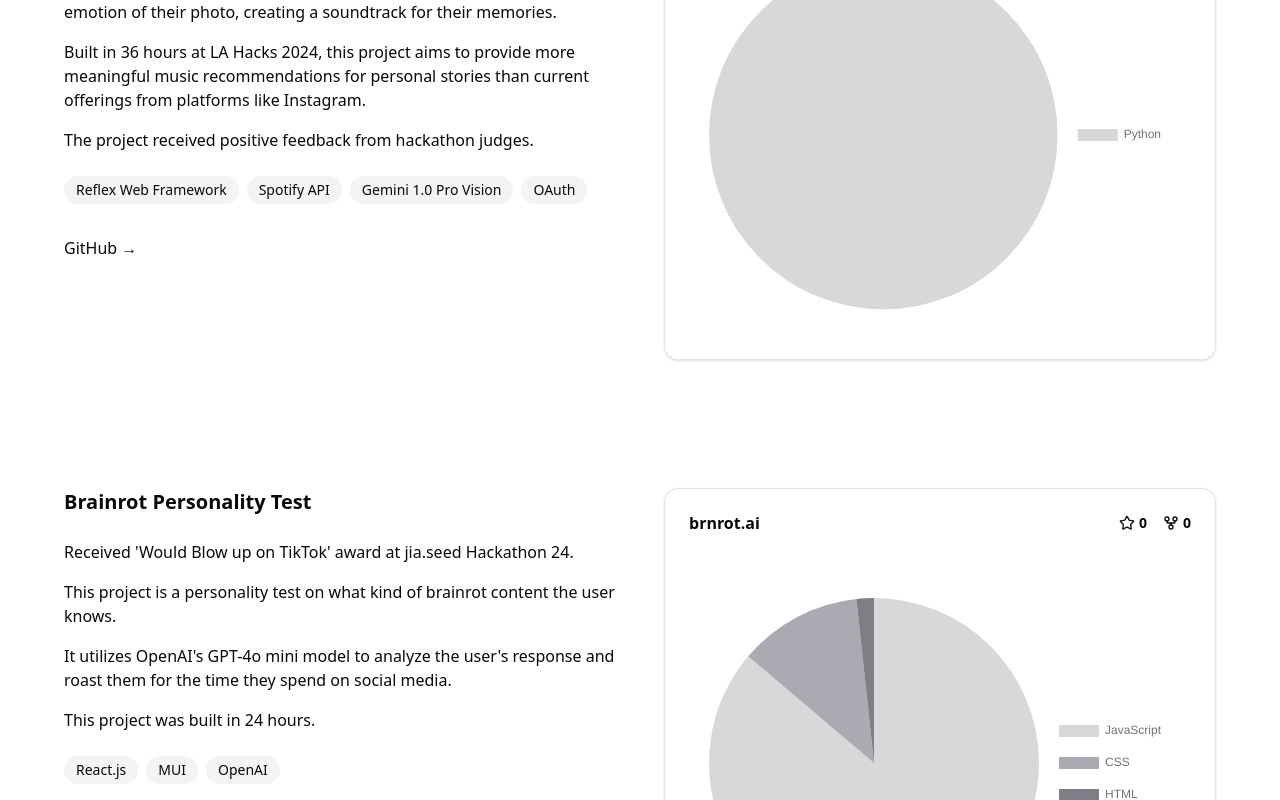
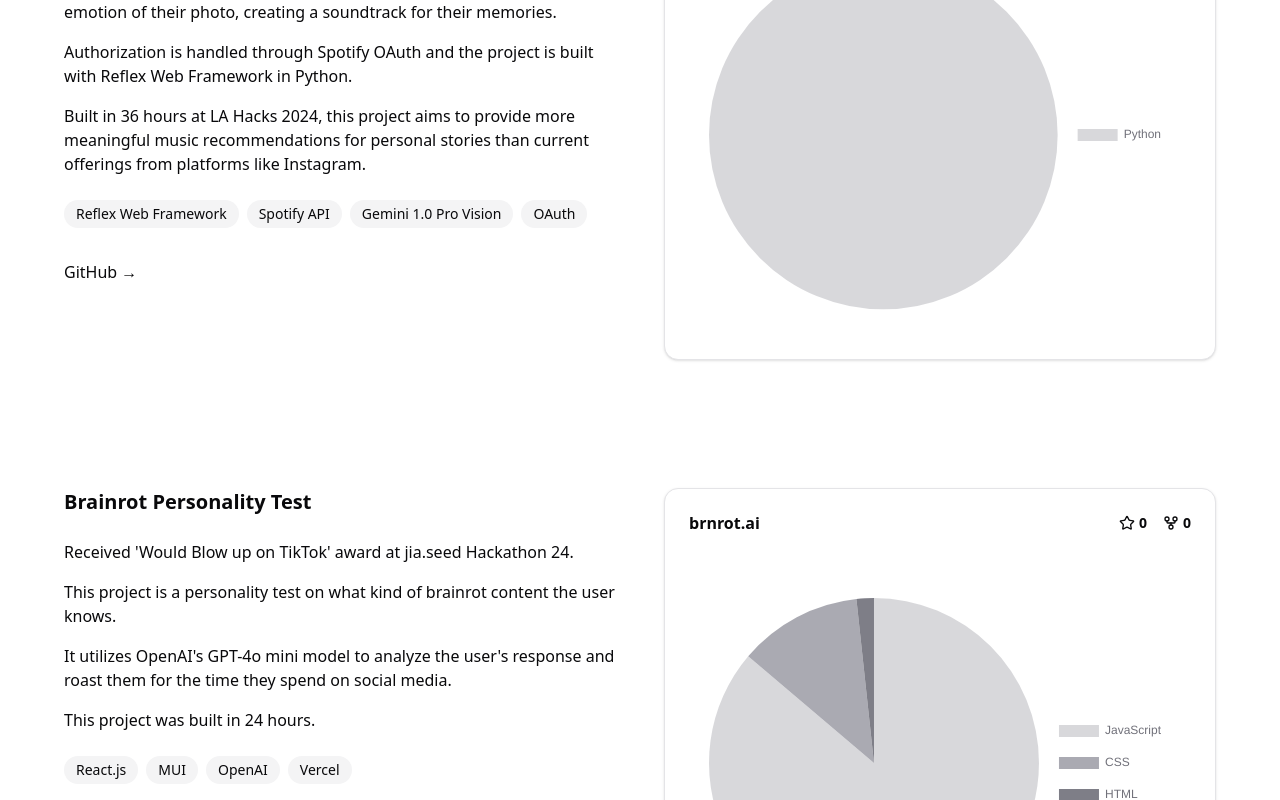
Before and after one commit to THL-Leo/thl-v1, a Next.js app: page / in a window 1280 px wide. Shown: the part 1020-1820 px from the top of the page. Built offline with nearby package versions, Linux system fonts and the light colour scheme.

Commit message:
modified moodify in the project section

```diff
--- a/src/components/sections/ProjectsSection.tsx
+++ b/src/components/sections/ProjectsSection.tsx
@@ -9,8 +9,8 @@ const projects = [
     description: [
         `Moodify is a platform that lets users relive their memories through music.`,
         `By uploading an image, users receive 10 songs that perfectly capture the emotion of their photo, creating a soundtrack for their memories.`,
+        `Authorization is handled through Spotify OAuth and the project is built with Reflex Web Framework in Python.`,
         `Built in 36 hours at LA Hacks 2024, this project aims to provide more meaningful music recommendations for personal stories than current offerings from platforms like Instagram.`,
-        `The project received positive feedback from hackathon judges.`
     ],
     tags: ["Reflex Web Framework", "Spotify API", "Gemini 1.0 Pro Vision", "OAuth"],
     links: [
@@ -29,7 +29,7 @@ const projects = [
         `It utilizes OpenAI's GPT-4o mini model to analyze the user's response and roast them for the time they spend on social media.`,
         `This project was built in 24 hours.`,
     ],
-    tags: ["React.js", "MUI", "OpenAI"],
+    tags: ["React.js", "MUI", "OpenAI", "Vercel"],
     links: [
       { label: "GitHub", url: "https://github.com/THL-Leo/brnrot.ai" },
       { label: "Live Demo", url: "https://brnrot-ai.vercel.app/" },
```
